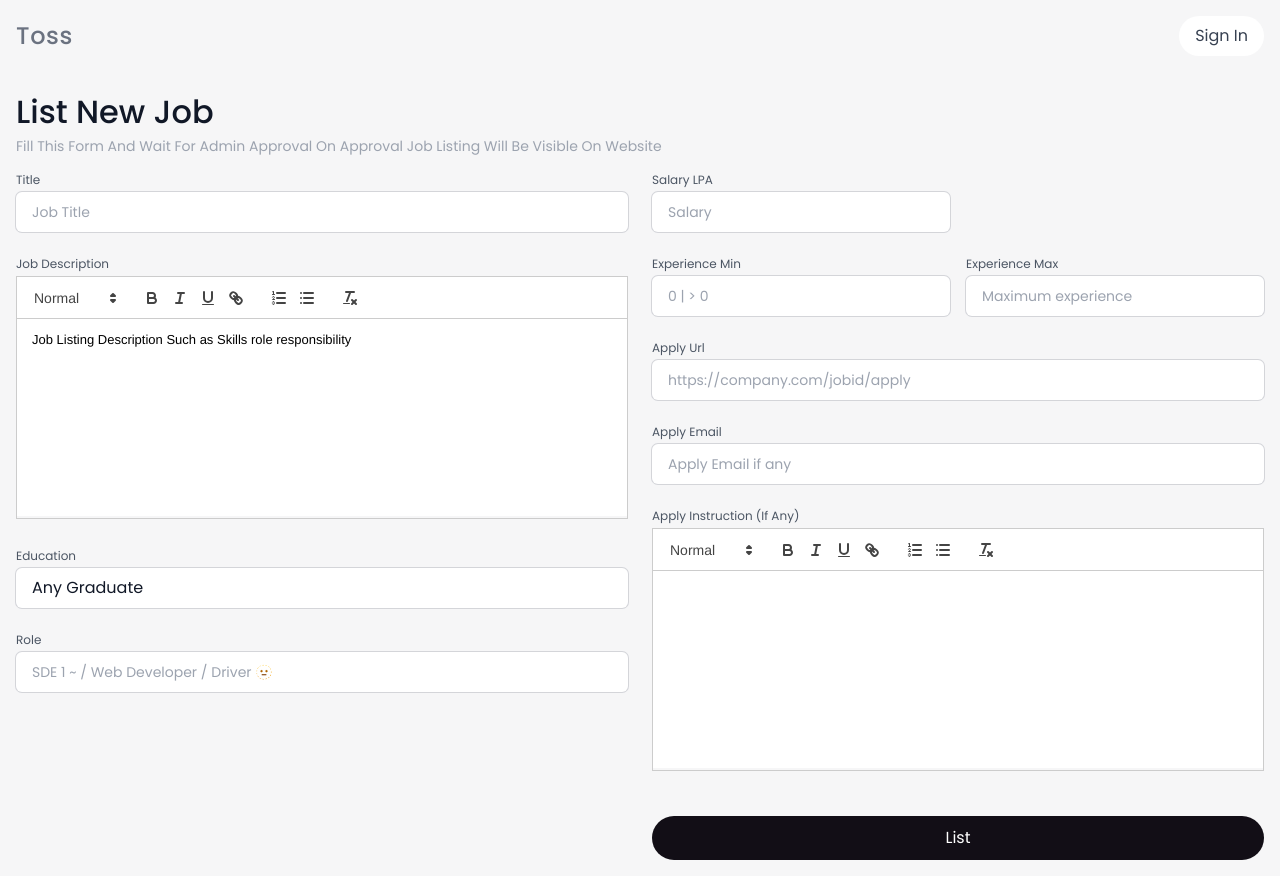
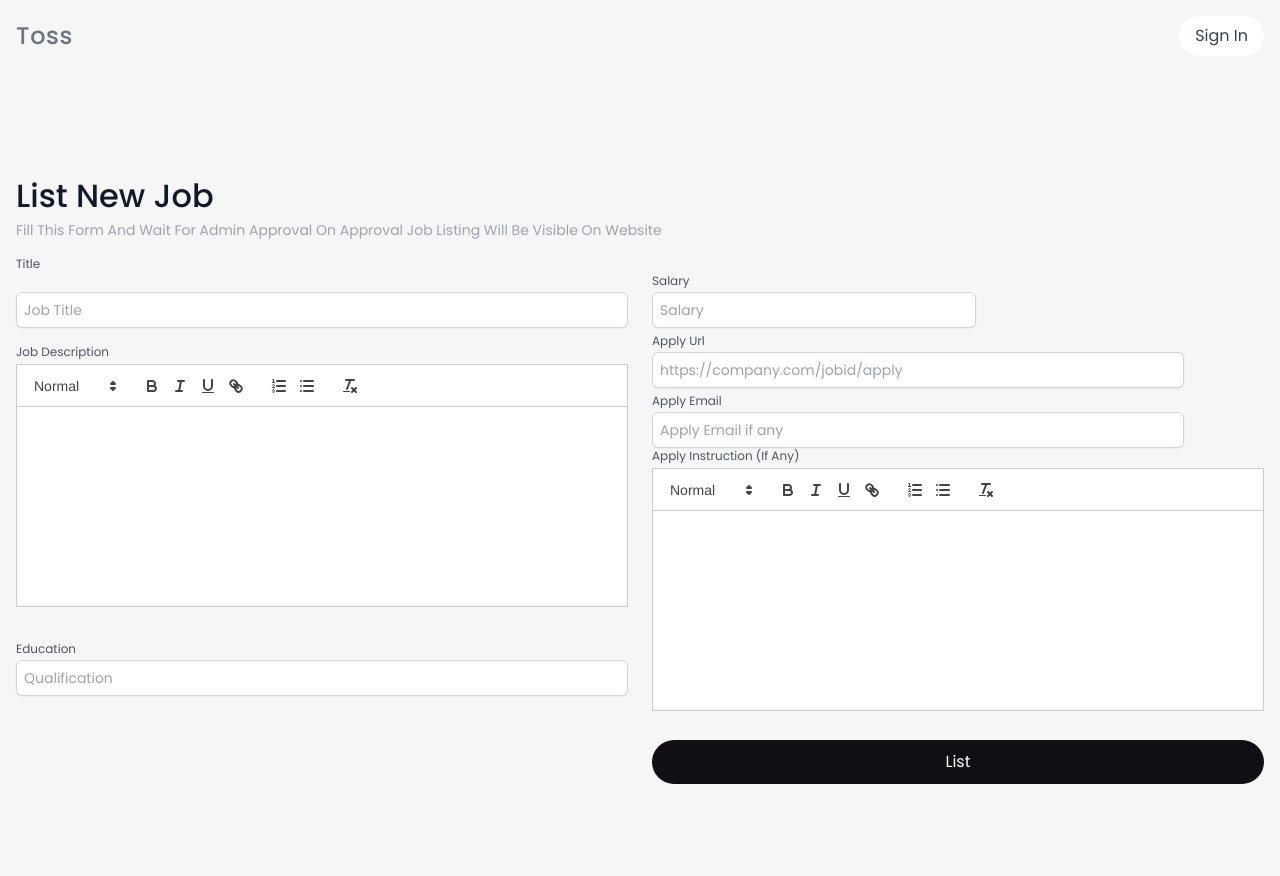
Before and after one commit to SHABIN-K/Brainwave, a Next.js app: page /list/job in a window 1280 px wide. After the commit the page ends 800 px from the top, so only its background shows below. Built offline with nearby package versions, Linux system fonts and the light colour scheme; no server answers.

Commit message:
addpost update

```diff
--- a/app/(root)/(home)/(routes)/list/job/component/UserJobListForm.jsx
+++ b/app/(root)/(home)/(routes)/list/job/component/UserJobListForm.jsx
@@ -1,182 +1,88 @@
-import React, { useState } from "react";
-import { Field, Form, Formik } from "formik";
-import * as Yup from "yup";
-import { JobType, WorkPlace } from "@prisma/client";
-import { useSession } from "next-auth/react";
-import { toast } from "sonner";
-import RichTextEditor from "@/components/input/RichTextEditor";
-import PrimaryButton from "@/components/button/PrimaryButton";
-import Loader from "@/components/ui/Loading";
-import { TextInput } from "@/components/input/TextInput";
+import PrimaryButton from '@/components/button/PrimaryButton';
+import FormInput from '@/components/input/FormInput';
+import RichTextEditor from '@/components/input/RichTextEditor';
+import React, { useState } from 'react';
 
-const DisplayingErrorMessagesSchema = Yup.object().shape({
-  title: Yup.string()
-    .min(2, "Too Short!")
-    .max(50, "Too Long!")
-    .required("Required"),
-  education: Yup.string()
-    .required("Required")
-    .min(2, "Too Short!")
-    .max(20, "Too Long!"),
-  role: Yup.string().required("Required"),
-  salary: Yup.number().min(0, "Salary can be negative ???"),
-  companyId: Yup.string().required("Required"),
-  applyUrl: Yup.string().required("Required"),
-  subCategoryId: Yup.string().required("Required"),
-  categoryId: Yup.string().required("Required"),
-});
-
-function UserJobListForm() {
-  const { data: session } = useSession();
-
-  const [desc, setDesc] = useState(
-    "Job Listing Description Such as Skills role responsibility"
-  );
-
-  const [applyInstruction, setApplyInstruction] = useState("");
-
-
+const UserJobListForm = () => {
+  const [desc, setDesc] = useState();
+  const [applyInstruction, setApplyInstruction] = useState('');
+  const styleJobList = {
+    classlabel: 'pb-1 text-xs capitalize text-gray-600 dark:text-gray-100',
+    classInput:
+      'block w-full rounded-md border-0 pl-2 py-1.5 text-gray-900 shadow-sm ring-1 ring-inset ring-gray-300 placeholder:text-gray-400 focus:ring-2 focus:ring-inset focus:ring-indigo-600 sm:text-sm sm:leading-6',
+  };
 
   return (
-    <Formik
-      initialValues={{
-        title: undefined,
-        type: "FULL_TIME",
-        education: "Any Graduate",
-        role: undefined,
-        workPlace: "REMOTE",
-        location: undefined,
-        categoryId: undefined,
-        subCategoryId: undefined,
-        applyUrl: undefined,
-        companyId: undefined,
-      }}
-      validationSchema={DisplayingErrorMessagesSchema}
-      onSubmit={(values) => {
-        listJob.mutate({
-          title: values.title,
-          desc: desc,
-          type: values.type,
-          education: values.education,
-          role: values.role,
-          experienceMin: values.experienceMin,
-          experienceMax: values.experienceMax,
-          salary: values.salary,
-          workPlace: values.workPlace,
-          location: values.location,
-          companyId: values.companyId,
-          categoryId: values.categoryId,
-          subCategoryId: values.subCategoryId,
-          applyUrl: values.applyUrl,
-          applyEmail: values.applyEmail,
-          applyInstruction: applyInstruction,
-          userId: session.user.id,
-        });
-      }}
-    >
-      {({ errors, touched, values }) => (
-        <Form className="grid gap-6 md:grid-cols-2">
-          <div className="grid h-fit gap-4">
-            <Field
-              component={TextInput}
-              name="title"
-              id="title"
-              title="title"
+    <form className="grid gap-6 md:grid-cols-2">
+      <div className="grid h-fit gap-4 md:mb-5">
+        <FormInput
+          label="Title"
+          type="text"
+          name="job-title"
+          autoComplete="job-title"
           placeholder="Job Title"
+          //value={newPassword}
+          // onChange={(e) => setNewPassword(e.target.value)}
+          classLabel={styleJobList.classlabel}
+          classInput={styleJobList.classInput}
         />
-
-            <RichTextEditor
-              value={desc}
-              onChange={setDesc}
-              title="Job Description"
-            />
-
-           {/* {companies && (
-              <SelectV1
-                options={companies}
-                name="companyId"
-                title="Select Company *"
-              />
-           )}
-
-            <div className="grid grid-cols-2 gap-4">
-              {categories && (
-                <SelectV1
-                  options={categories}
-                  name="categoryId"
-                  title="Job Department *"
-                />
-              )}
-              {subCategories && (
-                <SelectV1
-                  options={subCategories}
-                  name="subCategoryId"
-                  title="Job Role Position"
-                />
-              )}
-              </div>*/}
-
-            <Field
-              component={TextInput}
+        <RichTextEditor value={desc} onChange={setDesc} title="Job Description" />
+        <div>
+          <FormInput
+            label="education"
+            type="text"
             name="education"
-              id="education"
-              title="education"
-              placeholder="Any / Btech / MCA"
-            />
-            <Field
-              component={TextInput}
-              name="role"
-              id="role"
-              title="role"
-              placeholder="SDE 1 ~ / Web Developer / Driver 🫥 "
+            autoComplete="education"
+            placeholder="Qualification"
+            //value={newPassword}
+            // onChange={(e) => setNewPassword(e.target.value)}
+            classLabel={styleJobList.classlabel}
+            classInput={styleJobList.classInput}
           />
         </div>
-
-          <div className=" grid items-start gap-4">
-            <div className="grid grid-cols-2 gap-4">
-
-              <Field
-                component={TextInput}
+      </div>
+      <div className="grid items-start gap-4">
+        <div className="grid-cols-2 pt-3 gap-4">
+          <div className="pr-72">
+            <FormInput
+              label="Salary"
+              type="text"
               name="salary"
-                id="salary"
-                title="Salary LPA"
-                type="number"
+              autoComplete="salary"
               placeholder="Salary"
+              //value={newPassword}
+              // onChange={(e) => setNewPassword(e.target.value)}
+              classLabel={styleJobList.classlabel}
+              classInput={styleJobList.classInput}
             />
           </div>
-            <div className="grid grid-cols-2 gap-4">
-              <Field
-                component={TextInput}
-                name="experienceMin"
-                id="experienceMin"
-                title="experience Min"
-                type="number"
-                placeholder="0 | > 0"
-              />
-
-              <Field
-                component={TextInput}
-                name="experienceMax"
-                id="experienceMax"
-                title="experience Max"
-                type="number"
-                placeholder="Maximum experience"
+          <div className='pr-20'>
+            <FormInput
+              label="Apply Url"
+              type="text"
+              name="applyUrl"
+              autoComplete="applyUrl"
+              placeholder="https://company.com/jobid/apply"
+              //value={newPassword}
+              // onChange={(e) => setNewPassword(e.target.value)}
+              classLabel={styleJobList.classlabel}
+              classInput={styleJobList.classInput}
             />
           </div>
-            <Field
-              component={TextInput}
-              name="applyUrl"
-              id="applyUrl"
-              title="Apply Url"
-              placeholder="https://company.com/jobid/apply"
+          <div className='pr-20'>
+
+          <FormInput
+            label="Apply Email"
+            type="text"
+            name="applyEmail"
+            autoComplete="applyEmail"
+            placeholder="Apply Email if any"
+            //value={newPassword}
+            // onChange={(e) => setNewPassword(e.target.value)}
+            classLabel={styleJobList.classlabel}
+            classInput={styleJobList.classInput}
             />
-            <Field
-              component={TextInput}
-              name="applyEmail"
-              id="applyEmail"
-              title="Apply Email"
-              placeholder="Apply Email if any"
-            />
+            </div>
             <RichTextEditor
               value={applyInstruction}
               title="Apply Instruction (if any)"
@@ -186,9 +92,9 @@ function UserJobListForm() {
               List
             </PrimaryButton>
         </div>
-        </Form>
-      )}
-    </Formik>
+      </div>
+    </form>
   );
-}
+};
+
 export default UserJobListForm;
```
Lines whose indentation alone changed are shown as unchanged.
